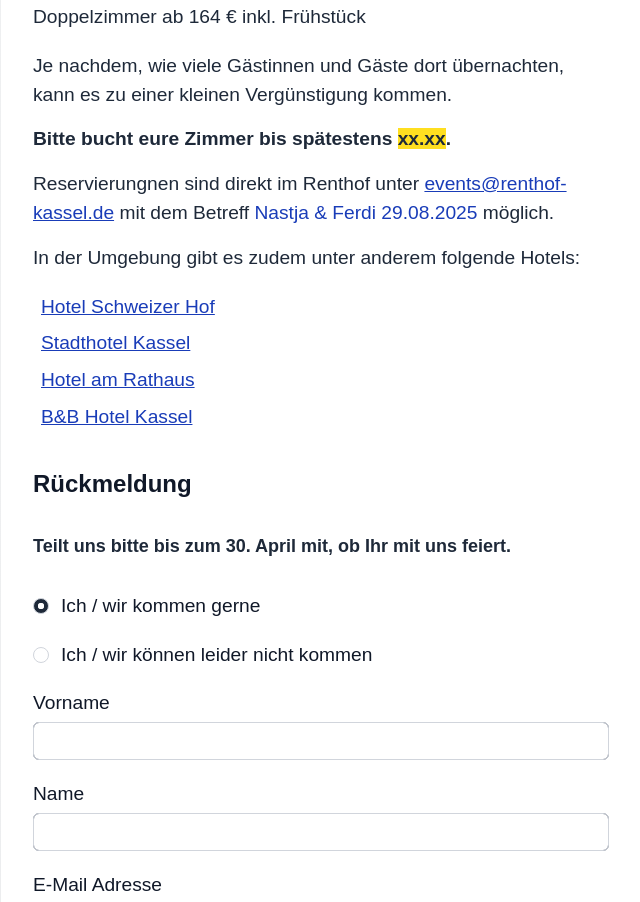
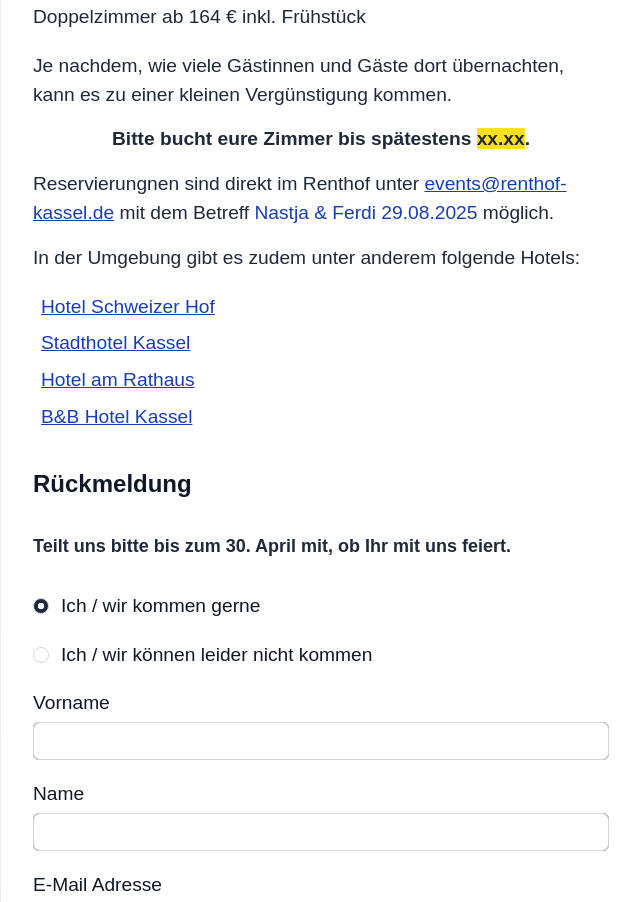
Before and after one commit to dead-end/nastja-und-ferdi, a SvelteKit app: page / in a window 1280 px wide. Shown: the part 1440-2342 px from the top of the page, without its empty margins (319-959 px from the left). Built offline with nearby package versions, Linux system fonts and the light colour scheme; a web font is replaced by a local one.

Commit message:
mit center

```diff
--- a/src/routes/+page.svelte
+++ b/src/routes/+page.svelte
@@ -71,7 +71,7 @@
 						Je nachdem, wie viele Gästinnen und Gäste dort übernachten, kann es zu einer kleinen
 						Vergünstigung kommen.
 					</p>
-					<p class="font-bold">
+					<p class="text-center font-bold">
 						Bitte bucht eure Zimmer bis spätestens <span class="bg-yellow-300">xx.xx</span>.
 					</p>
 					<p>
```
